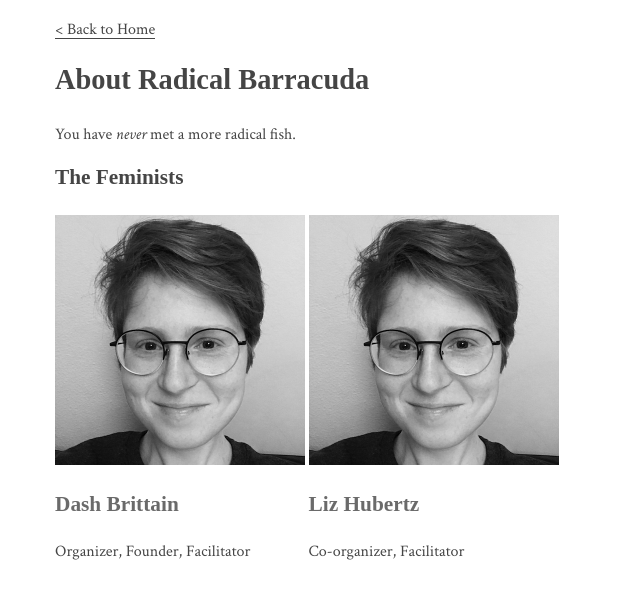
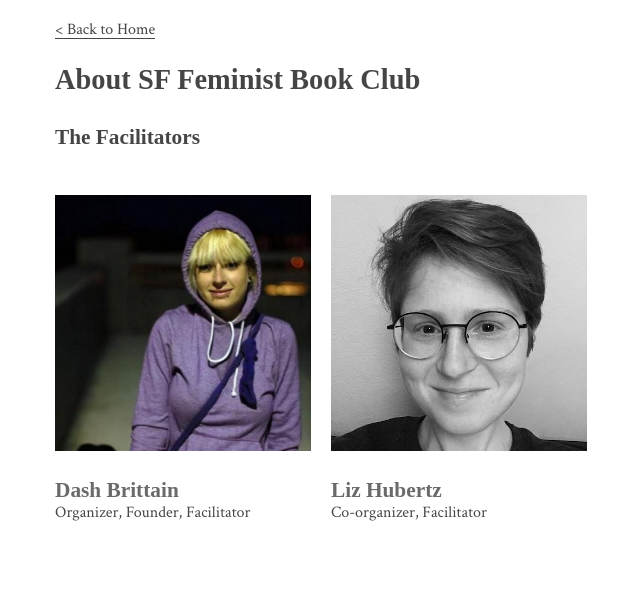
Before and after one commit to radicalbarracuda/sf-feminist-book-club, a Jekyll site: the page built from _pages/about.md, in a window 1280 px wide. Shown: the top 599 px of the page, without its empty margins (255-895 px from the left). Built offline with Jekyll 4.4.1, drawn with Linux system fonts in a browser that asks for light colours; some web fonts are replaced.

Commit message:
Use flexbox for image alignment, add Dash's github profile image

```diff
--- a/_includes/person.html
+++ b/_includes/person.html
@@ -1,5 +1,5 @@
 <div class="bio">
-  <img src="{{site.baseurl}}/{{ person.image_url }}">
+  <img alt="{{ person.name }}" src="{{site.baseurl}}/{{ person.image_url }}">
   <h3>{{ person.name }}</h3>
-  {{ person.roles }}
+  <span>{{ person.roles }}</span>
 </div>
--- a/_pages/about.md
+++ b/_pages/about.md
@@ -5,12 +5,12 @@ permalink: "/about/"
 categories: about
 ---
 
-# About Radical Barracuda
+# About SF Feminist Book Club
 
-You have *never* met a more radical fish.
+## The Facilitators
 
-## The Feminists
-
-{% for person in site.people %}
-  {% include person.html person = person %}
-{% endfor %}
+<div class="people">
+  {% for person in site.people %}
+    {% include person.html person = person %}
+  {% endfor %}
+</div>
--- a/_people/dash-brittain.html
+++ b/_people/dash-brittain.html
@@ -2,6 +2,6 @@
 identifier: 'dash-brittain'
 name: 'Dash Brittain'
 blurb: 'Dash is fantastic.'
-image_url: 'images/people/liz-hubertz.jpg'
+image_url: 'images/people/dash-brittain.jpg'
 roles: Organizer, Founder, Facilitator
 ---
--- a/_sass/_layout.scss
+++ b/_sass/_layout.scss
@@ -17,13 +17,27 @@ footer {
   padding: $base-spacing 0;
 }
 
-.bio {
-  display: inline-block;
-  img {
-    height: 250px;
-    width: 250px;
-    &:first-child {
-      margin-left: 0;
+.people {
+  display: flex;
+  flex-wrap: wrap;
+  display: flex;
+  margin: $base-spacing 0;
+
+  .bio {
+    margin: $base-spacing $base-spacing 0 0;
+
+    img {
+      margin: 0;
+      width: calc(100vw / 5);
+    }
+    h3 {
+      margin-bottom: 0;
     }
   }
 }
+
+@media only screen and (max-width: 480px) {
+  .people .bio img {
+    width: calc(100vw);
+  }
+}
```
Also changed, not shown: images/people/dash-brittain.jpg (added).
